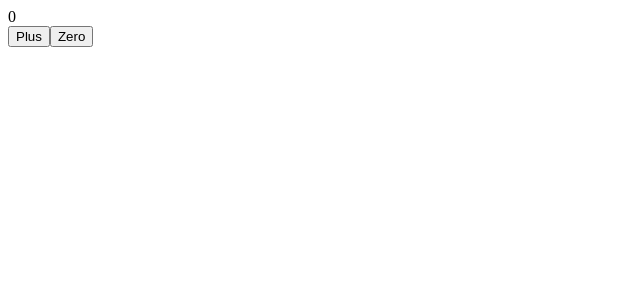
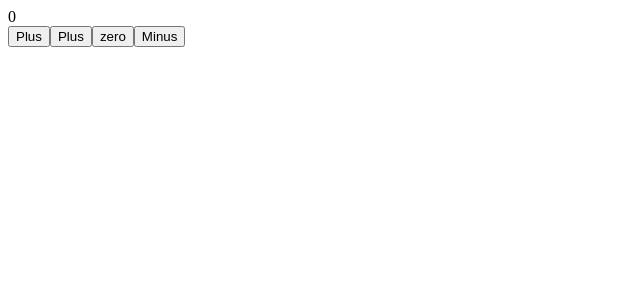
Before and after one commit to IsratJahan13/02-laskuri, a React (Vite) app: page / in a window 1280 px wide. Shown: the top 300 px of the page, without its empty margins (0-640 px from the left). Built offline with nearby package versions, Linux system fonts and the light colour scheme.

Commit message:
minus button added

```diff
--- a/src/App.jsx
+++ b/src/App.jsx
@@ -6,18 +6,35 @@ const Display = (props) => {
   )
 }
 
+const Button = (props) => {
+  return(
+    <button onClick={props.onClick}>{props.text}</button>
+  )
+}
+
 const App = () => {
   const [counter, setCounter] = useState(0) //When the state modifying function setCounter is called,
 // React re-renders the component which means that the function body of the component function gets re-executed
   const increaseByOne = () => setCounter(counter + 1)
+  const decreaseByOne = () => setCounter(counter - 1)
   const setToZero = () => setCounter(0)
 
   return (
     <>
       <Display counter={counter}/>
+      <Button
+        onClick = {increaseByOne}
+        text = 'Plus'
+      />
       <button onClick={increaseByOne}>Plus</button>
-      <button onClick={setToZero}>Zero</button>
-
+      <Button
+        onClick = {setToZero}
+        text = 'zero'
+      />
+      <Button
+        onClick = {decreaseByOne}
+        text = 'Minus'
+      />
     </>
   )
 }
```
